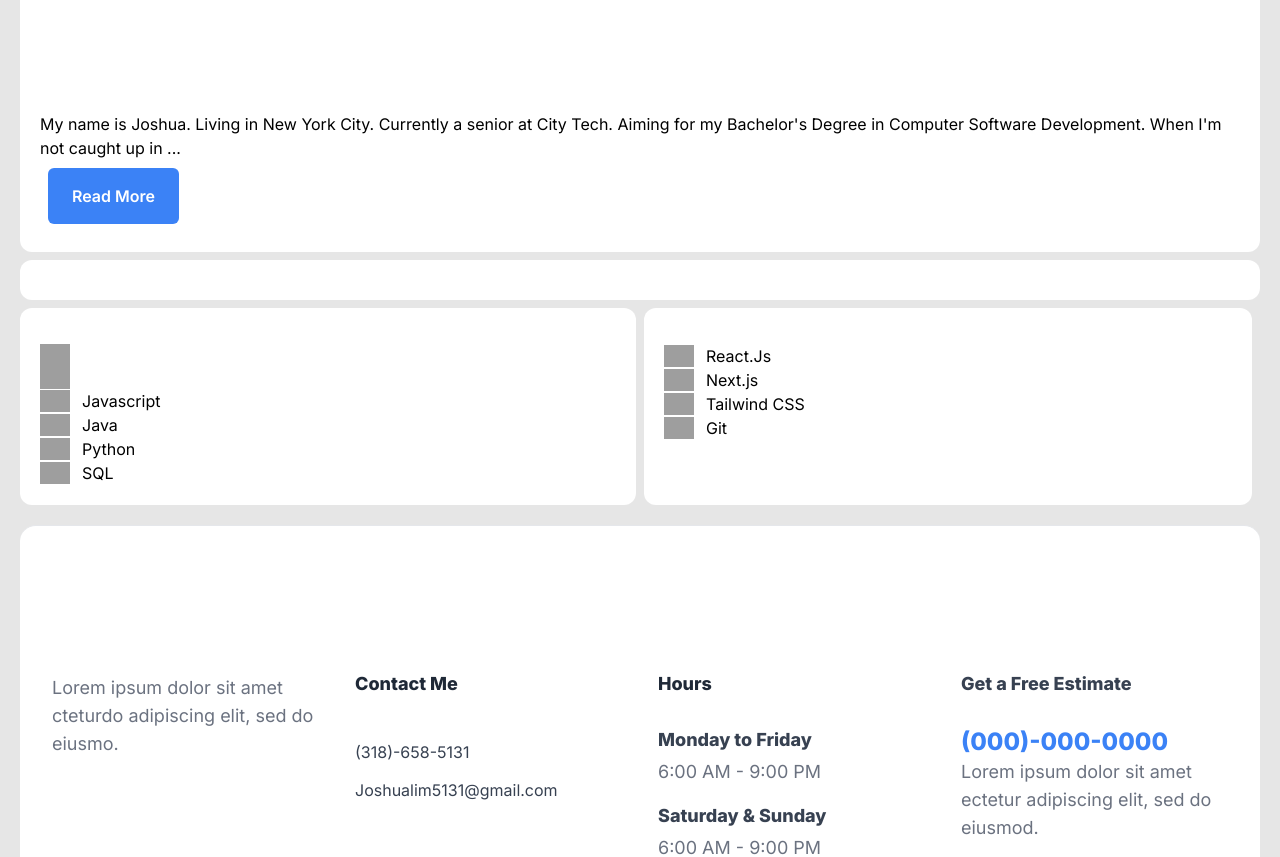
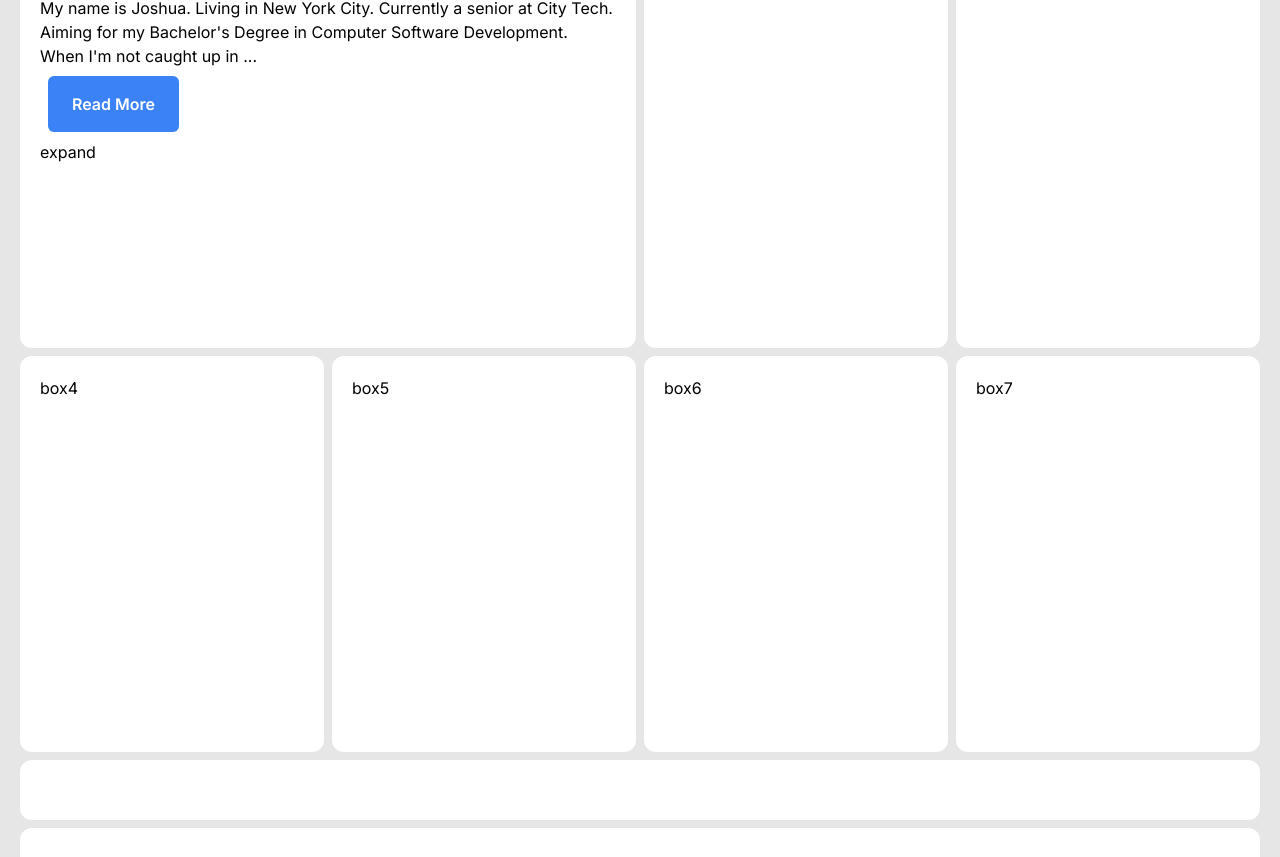
Before and after one commit to FullStackJoshua/portfolio, a Next.js app: page / in a window 1280 px wide. Shown: the part 630-1487 px from the top of the page. Built offline with nearby package versions, Linux system fonts and the light colour scheme; grey boxes are pictures that could not be loaded.

Commit message:
added dynamic divs

```diff
--- a/src/app/page.tsx
+++ b/src/app/page.tsx
@@ -2,12 +2,13 @@
 import { Title, Header, SubTitle } from "@/components/Typography";
 import Wrapper from "@/components/Wrapper";
 import Button from "@/components/Button";
-import React, { useEffect } from "react";
+import React, { useEffect, useState } from "react";
 import TypeWriter from "@/components/TypeWriter";
 import List from "@/components/SkillList";
 import { ReadMoreLess } from "@/components/ReadMore";
 
 const Home: React.FC = () => {
+  const [expand, setExpand] = useState(false);
   useEffect(() => {
     // Import the TypeWriter component dynamically
     import("@/components/TypeWriter").then((TypeWriterModule) => {
@@ -48,8 +49,17 @@ const Home: React.FC = () => {
           </div>
         </section>
 
-        <section className="gap-2 block">
-          <div className="bg-white rounded-xl text-black p-5 mt-2 grid gap-5 grid-rows-2">
+        <section className="mt-2">
+          <div
+            className={`transition-all duration-500 grid gap-2 xl:grid-cols-4 lg:grid-cols-3 md:grid-cols-2 sm:grid-cols-1  ${
+              expand ? "h-[1200px] grid-rows-3" : "h-[800px] grid-rows-2"
+            }`}
+          >
+            <div
+              className={`bg-white rounded-xl p-5 text-black lg:col-span-2 col-span-1
+
+              ${expand ? "row-span-2" : "row-span-1"}`}
+            >
               <div> Get to know me better!</div>
               <ReadMoreLess
                 description=" My name is Joshua. Living in New York City. Currently a senior at
@@ -60,16 +70,50 @@ const Home: React.FC = () => {
               projects. And of course, the occasional binge-watching on Netflix,
               napping, or video games."
               />
+              <button
+                onClick={() => {
+                  setExpand(!expand);
+                }}
+                className=""
+              >
+                expand
+              </button>
             </div>
 
+            <div className="bg-white rounded-xl p-5 text-black col-span-1">
+              box2
+            </div>
+            <div className="bg-white rounded-xl p-5 text-black">box3</div>
+            <div className="bg-white rounded-xl p-5 text-black col-span-1">
+              box4
+            </div>
+            <div className="bg-white rounded-xl p-5 text-black col-span-1">
+              box5
+            </div>
+            <div className="bg-white rounded-xl p-5 text-black col-span-1">
+              box6
+            </div>
+            <div className="bg-white rounded-xl p-5 text-black col-span-1">
+              box7
+            </div>
+          </div>
+        </section>
+
+        <div className="bg-white rounded-xl text-black p-5 mt-2 grid gap-5 grid-rows-2"></div>
         <div className="bg-white  text-black rounded-xl p-5 mt-2 "></div>
-        </section>
+
         <section className="grid gap-2 grid-cols-2">
           <div className="bg-white  text-black rounded-xl p-5 mt-2">
             <ul>
               <SubTitle Tech Stack />
-              <List imgSrc="https://cdn.jsdelivr.net/gh/devicons/devicon/icons/html5/html5-original-wordmark.svg" />
-              <List imgSrc="https://cdn.jsdelivr.net/gh/devicons/devicon/icons/css3/css3-original-wordmark.svg" />
+              <List
+                imgSrc="https://cdn.jsdelivr.net/gh/devicons/devicon/icons/html5/html5-original-wordmark.svg"
+                description=" HTML"
+              />
+              <List
+                imgSrc="https://cdn.jsdelivr.net/gh/devicons/devicon/icons/css3/css3-original-wordmark.svg"
+                description="CSS"
+              />
               <List
                 imgSrc="https://cdn.jsdelivr.net/gh/devicons/devicon/icons/javascript/javascript-original.svg"
                 description="Javascript"
```
Lines whose indentation alone changed are shown as unchanged.
